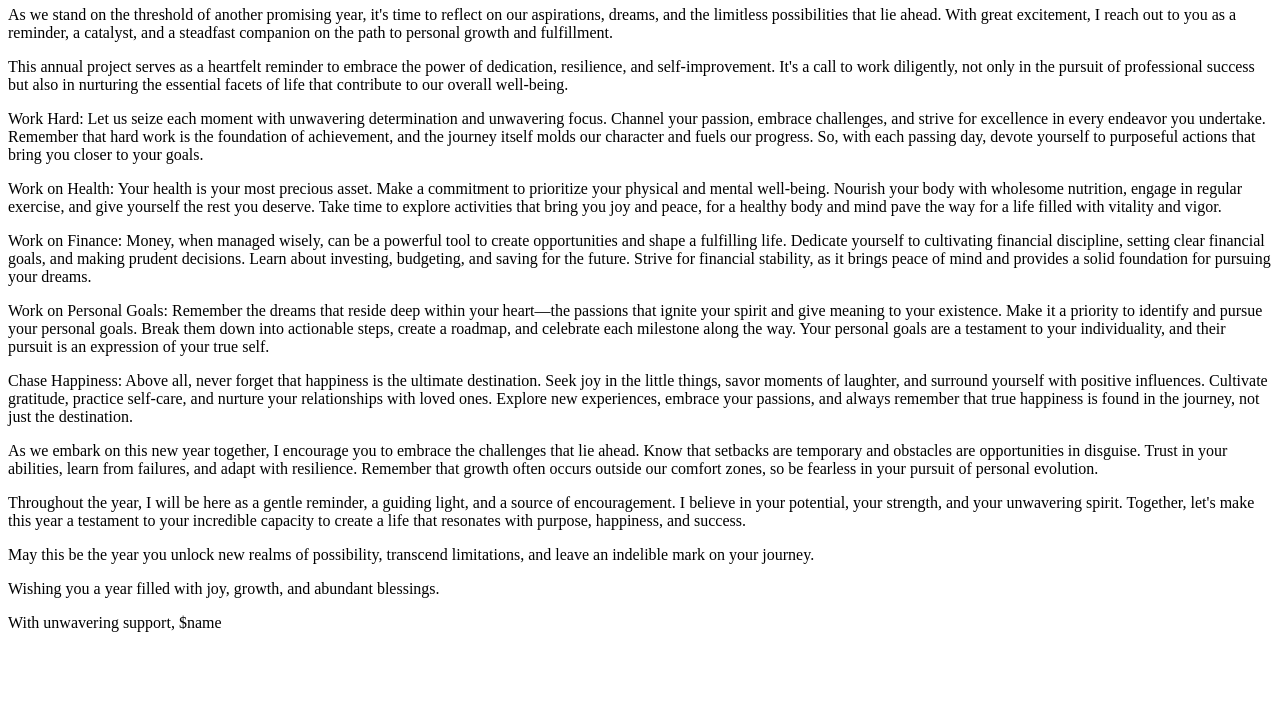
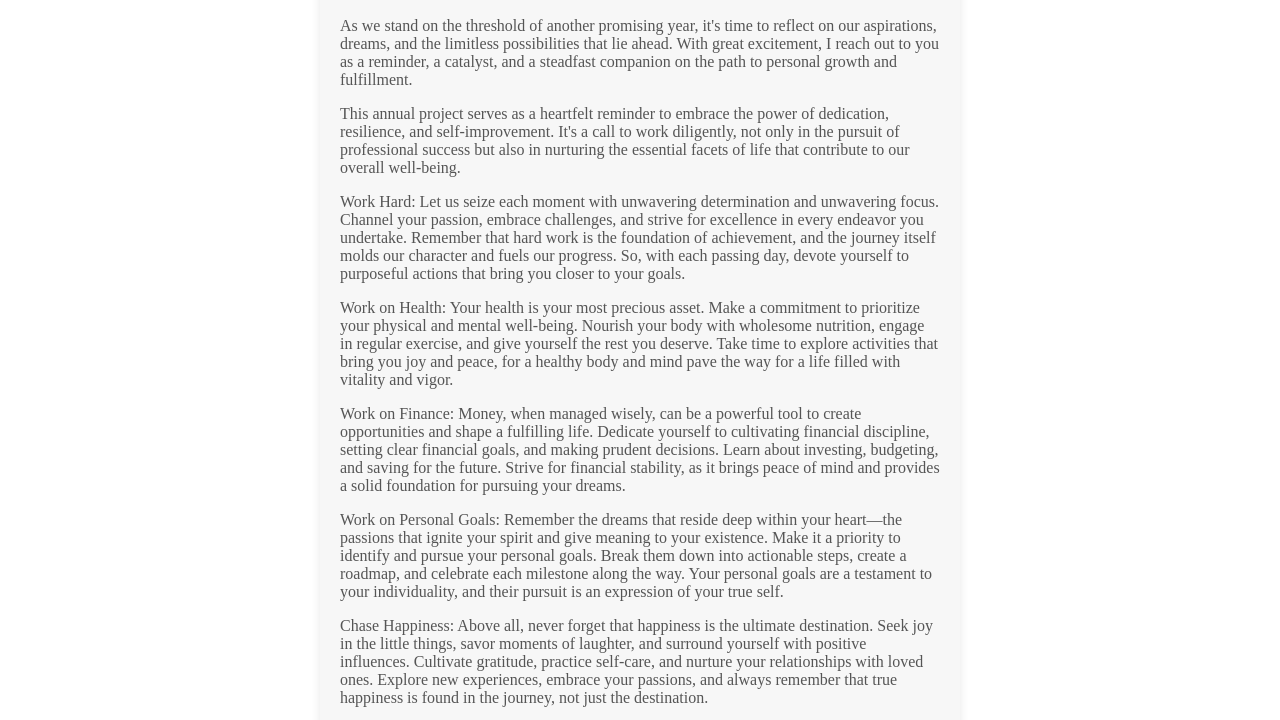
Before and after one commit to EJ-Lan/SuccessManifesto, a plain HTML site: page index.html in a window 1280 px wide. Shown: the part 74-794 px from the top of the page. Drawn offline with Linux system fonts and the light colour scheme.

Commit message:
Add inline styling to html

```diff
--- a/index.html
+++ b/index.html
@@ -1,33 +1,35 @@
 <!DOCTYPE html>
 <html>
 <head>
-
+    <link rel="stylesheet" type="text/css" href="style.css">
 </head>
 <body>
-    <h1>Dear $name,</h1>
+    <div class="container" style="max-width: 600px; margin: 0 auto; background-color: #f7f7f7; padding: 20px; border-radius: 5px; box-shadow: 0px 2px 10px rgba(0, 0, 0, 0.1);">
+        <h1 style="color: #333; font-size: 24px; font-weight: bold; margin-bottom: 20px;">Dear $name,</h1>
 
-    <p>As we stand on the threshold of another promising year, it's time to reflect on our aspirations, dreams, and the limitless possibilities that lie ahead. With great excitement, I reach out to you as a reminder, a catalyst, and a steadfast companion on the path to personal growth and fulfillment.</p>
+        <p style="color: #555; font-size: 16px; margin-bottom: 10px;">As we stand on the threshold of another promising year, it's time to reflect on our aspirations, dreams, and the limitless possibilities that lie ahead. With great excitement, I reach out to you as a reminder, a catalyst, and a steadfast companion on the path to personal growth and fulfillment.</p>
 
-    <p>This annual project serves as a heartfelt reminder to embrace the power of dedication, resilience, and self-improvement. It's a call to work diligently, not only in the pursuit of professional success but also in nurturing the essential facets of life that contribute to our overall well-being.</p>
+        <p style="color: #555; font-size: 16px; margin-bottom: 10px;">This annual project serves as a heartfelt reminder to embrace the power of dedication, resilience, and self-improvement. It's a call to work diligently, not only in the pursuit of professional success but also in nurturing the essential facets of life that contribute to our overall well-being.</p>
 
-    <p>Work Hard: Let us seize each moment with unwavering determination and unwavering focus. Channel your passion, embrace challenges, and strive for excellence in every endeavor you undertake. Remember that hard work is the foundation of achievement, and the journey itself molds our character and fuels our progress. So, with each passing day, devote yourself to purposeful actions that bring you closer to your goals.</p>
+        <p style="color: #555; font-size: 16px; margin-bottom: 10px;">Work Hard: Let us seize each moment with unwavering determination and unwavering focus. Channel your passion, embrace challenges, and strive for excellence in every endeavor you undertake. Remember that hard work is the foundation of achievement, and the journey itself molds our character and fuels our progress. So, with each passing day, devote yourself to purposeful actions that bring you closer to your goals.</p>
 
-    <p>Work on Health: Your health is your most precious asset. Make a commitment to prioritize your physical and mental well-being. Nourish your body with wholesome nutrition, engage in regular exercise, and give yourself the rest you deserve. Take time to explore activities that bring you joy and peace, for a healthy body and mind pave the way for a life filled with vitality and vigor.</p>
+        <p style="color: #555; font-size: 16px; margin-bottom: 10px;">Work on Health: Your health is your most precious asset. Make a commitment to prioritize your physical and mental well-being. Nourish your body with wholesome nutrition, engage in regular exercise, and give yourself the rest you deserve. Take time to explore activities that bring you joy and peace, for a healthy body and mind pave the way for a life filled with vitality and vigor.</p>
 
-    <p>Work on Finance: Money, when managed wisely, can be a powerful tool to create opportunities and shape a fulfilling life. Dedicate yourself to cultivating financial discipline, setting clear financial goals, and making prudent decisions. Learn about investing, budgeting, and saving for the future. Strive for financial stability, as it brings peace of mind and provides a solid foundation for pursuing your dreams.</p>
+        <p style="color: #555; font-size: 16px; margin-bottom: 10px;">Work on Finance: Money, when managed wisely, can be a powerful tool to create opportunities and shape a fulfilling life. Dedicate yourself to cultivating financial discipline, setting clear financial goals, and making prudent decisions. Learn about investing, budgeting, and saving for the future. Strive for financial stability, as it brings peace of mind and provides a solid foundation for pursuing your dreams.</p>
 
-    <p>Work on Personal Goals: Remember the dreams that reside deep within your heart—the passions that ignite your spirit and give meaning to your existence. Make it a priority to identify and pursue your personal goals. Break them down into actionable steps, create a roadmap, and celebrate each milestone along the way. Your personal goals are a testament to your individuality, and their pursuit is an expression of your true self.</p>
+        <p style="color: #555; font-size: 16px; margin-bottom: 10px;">Work on Personal Goals: Remember the dreams that reside deep within your heart—the passions that ignite your spirit and give meaning to your existence. Make it a priority to identify and pursue your personal goals. Break them down into actionable steps, create a roadmap, and celebrate each milestone along the way. Your personal goals are a testament to your individuality, and their pursuit is an expression of your true self.</p>
 
-    <p>Chase Happiness: Above all, never forget that happiness is the ultimate destination. Seek joy in the little things, savor moments of laughter, and surround yourself with positive influences. Cultivate gratitude, practice self-care, and nurture your relationships with loved ones. Explore new experiences, embrace your passions, and always remember that true happiness is found in the journey, not just the destination.</p>
+        <p style="color: #555; font-size: 16px; margin-bottom: 10px;">Chase Happiness: Above all, never forget that happiness is the ultimate destination. Seek joy in the little things, savor moments of laughter, and surround yourself with positive influences. Cultivate gratitude, practice self-care, and nurture your relationships with loved ones. Explore new experiences, embrace your passions, and always remember that true happiness is found in the journey, not just the destination.</p>
 
-    <p>As we embark on this new year together, I encourage you to embrace the challenges that lie ahead. Know that setbacks are temporary and obstacles are opportunities in disguise. Trust in your abilities, learn from failures, and adapt with resilience. Remember that growth often occurs outside our comfort zones, so be fearless in your pursuit of personal evolution.</p>
+        <p style="color: #555; font-size: 16px; margin-bottom: 10px;">As we embark on this new year together, I encourage you to embrace the challenges that lie ahead. Know that setbacks are temporary and obstacles are opportunities in disguise. Trust in your abilities, learn from failures, and adapt with resilience. Remember that growth often occurs outside our comfort zones, so be fearless in your pursuit of personal evolution.</p>
 
-    <p>Throughout the year, I will be here as a gentle reminder, a guiding light, and a source of encouragement. I believe in your potential, your strength, and your unwavering spirit. Together, let's make this year a testament to your incredible capacity to create a life that resonates with purpose, happiness, and success.</p>
+        <p style="color: #555; font-size: 16px; margin-bottom: 10px;">Throughout the year, I will be here as a gentle reminder, a guiding light, and a source of encouragement. I believe in your potential, your strength, and your unwavering spirit. Together, let's make this year a testament to your incredible capacity to create a life that resonates with purpose, happiness, and success.</p>
 
-    <p>May this be the year you unlock new realms of possibility, transcend limitations, and leave an indelible mark on your journey.</p>
+        <p style="color: #555; font-size: 16px; margin-bottom: 10px;">May this be the year you unlock new realms of possibility, transcend limitations, and leave an indelible mark on your journey.</p>
 
-    <p>Wishing you a year filled with joy, growth, and abundant blessings.</p>
+        <p style="color: #555; font-size: 16px; margin-bottom: 10px;">Wishing you a year filled with joy, growth, and abundant blessings.</p>
 
-    <p>With unwavering support, $name</p>
+        <p style="color: #555; font-size: 16px; margin-bottom: 10px;">With unwavering support, $name</p>
+    </div>
 </body>
 </html>
```
Also changed, not shown: 1 other file.
